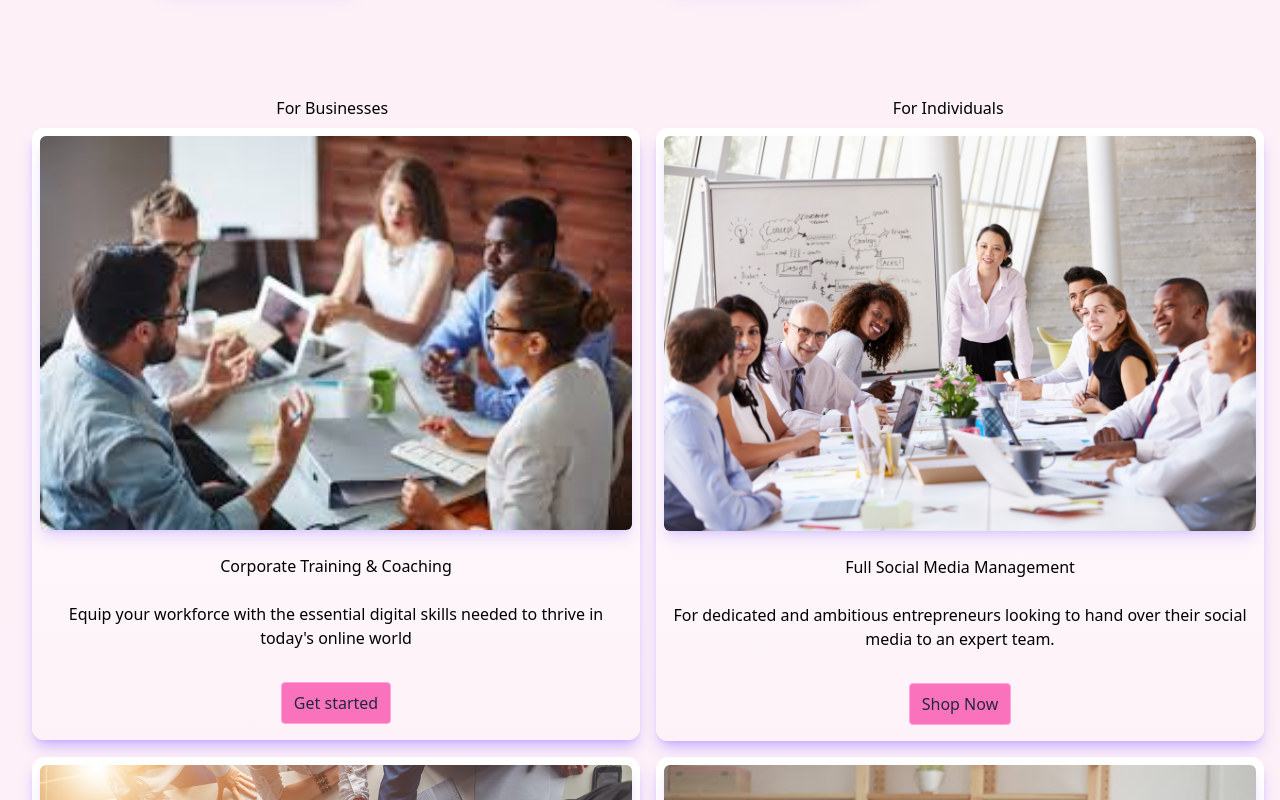
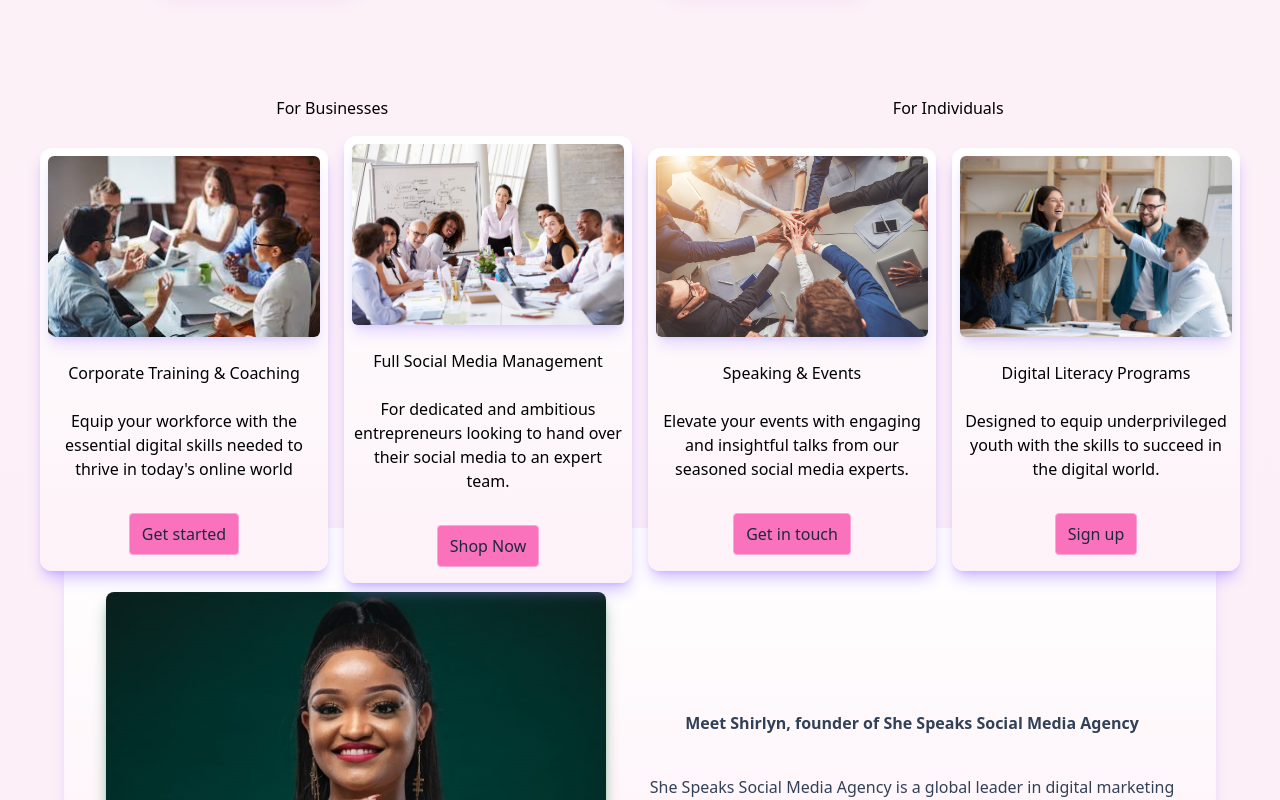
Before and after one commit to MatthewsRicky/shespeaksocial, a Next.js app: page / in a window 1280 px wide. Shown: the part 1220-2020 px from the top of the page. Built offline with nearby package versions, Linux system fonts and the light colour scheme.

Commit message:
trying out alternative layouts

```diff
--- a/components/ForBusiness.tsx
+++ b/components/ForBusiness.tsx
@@ -37,7 +37,7 @@
 	},
 ]
 	return (
-		<div className="w-full h-fit m-2 grid grid-cols-1 md:grid-cols-2 justify-center items-center rounded-lg gap-4">
+		<div className="relative h-80 m-4 grid grid-cols-1 md:grid-cols-4 justify-center items-center rounded-lg gap-4">
 			{businessCard.map((item) => (
 				<div key={item.id} className="flex rounded-xl text-center shadow-violet-400/50 shadow-lg p-2 gap-6 flex-col justify-center items-center overflow-x-0 bg-linear-to-b from-white to-pink-50 w-full">
 					<Image src={item.imageUrl} alt={item.alt} width={400} height={200} className="rounded-md w-full shadow-lg hover:scale-105 transition-all duration-200 shadow-violet-400/30"/>
```
